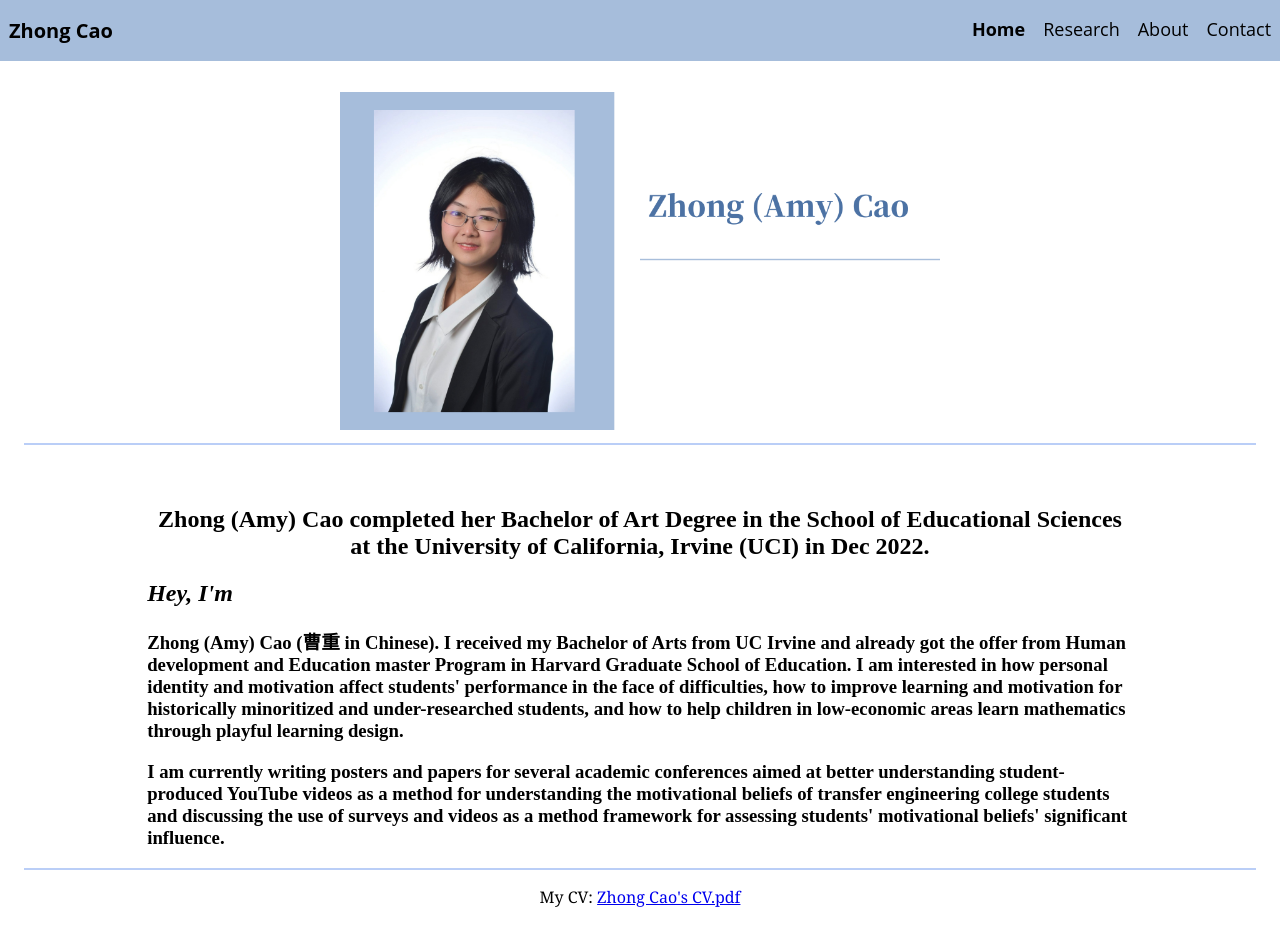
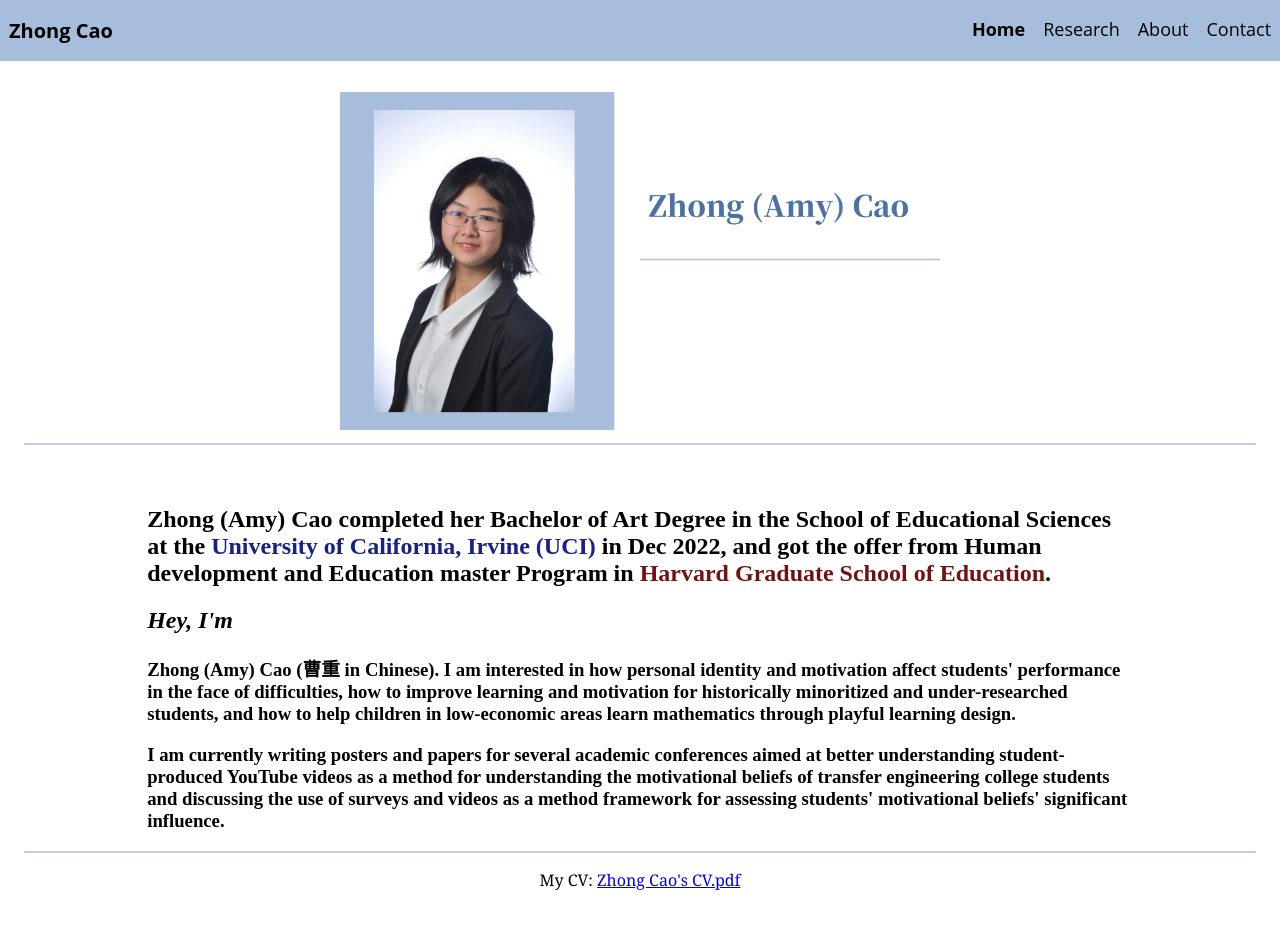
Before and after one commit to zcao1381/personal-website, a plain HTML site: page index.html in a window 1280 px wide. Drawn offline with Linux system fonts and the light colour scheme.

Commit message:
Add files via upload

```diff
--- a/index.html
+++ b/index.html
@@ -127,15 +127,15 @@ EMAIL: hantinl@uci.edu
 </div>
 
 <div class = "textfile">
-  <div class = "one">
+  <div class = "two">
     <h2>Zhong (Amy) Cao completed her Bachelor of Art Degree
-    in the School of Educational Sciences at the University of California, Irvine (UCI) in Dec 2022. </h2>
+      in the School of Educational Sciences at the <strong style="color: rgb(24, 33, 134);">University of California, Irvine (UCI)</strong> in Dec 2022, and got the offer from Human development
+      and Education master Program in <strong style="color: rgb(113, 18, 18);">Harvard Graduate School of Education</strong>.</h2>
   </div>
 
   <div class="two">
     <h2><i><strong>Hey, I'm</strong></i></h2>
     <h3>Zhong (Amy) Cao (曹重 in Chinese).
-    I received my Bachelor of Arts from UC Irvine and already got the offer from Human development and Education master Program in Harvard Graduate School of Education.
     I am interested in how personal identity and motivation affect students' performance in the face of difficulties,
      how to improve learning and motivation for historically minoritized and under-researched students,
    and how to help children in low-economic areas learn mathematics through playful learning design.</h3>
```
